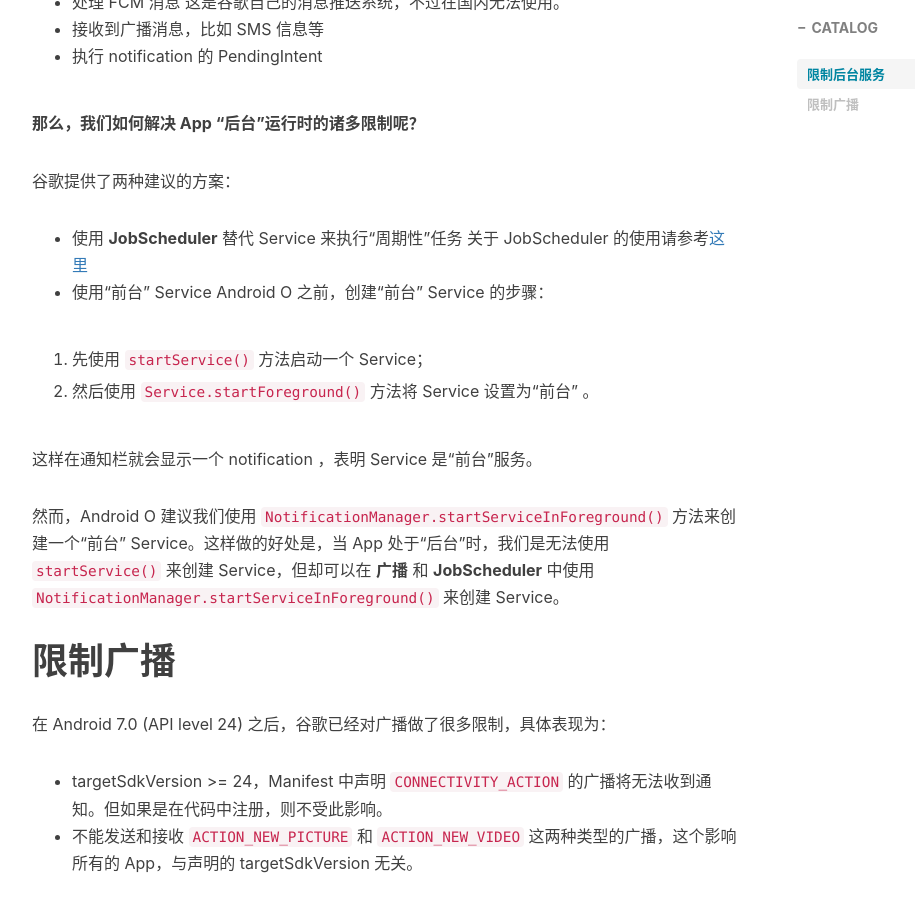
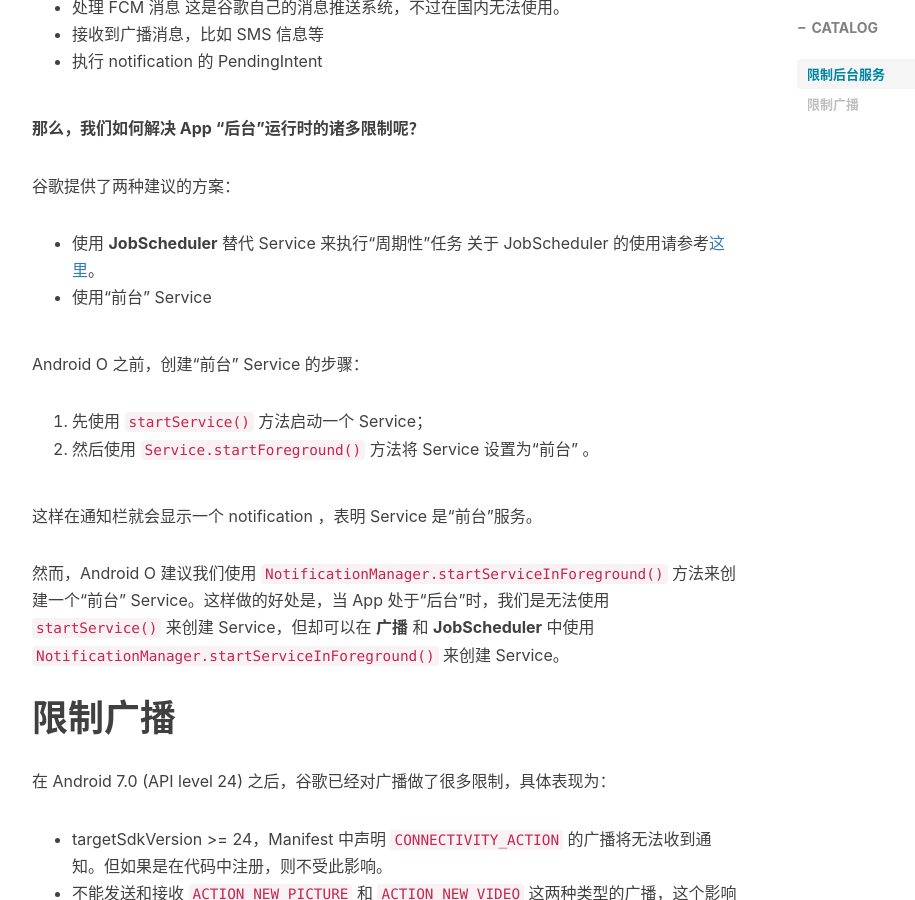
Before and after one commit to hiphonezhu/hiphonezhu.github.io, a Jekyll site: the page built from _posts/2017-03-29-Android O-Background Execution Limits.markdown, in a window 1280 px wide and 900 px high, scrolled down 1422 px. Shown: the whole window, without its empty margins (233-1148 px from the left). Built offline with Jekyll 4.4.1, drawn with Linux system fonts in a browser that asks for light colours; nearby versions of some CDN libraries; comment, search, counter and statistics services are not loaded.

Commit message:
修改格式。

```diff
--- a/_posts/2017-03-29-Android O-Background Execution Limits.markdown
+++ b/_posts/2017-03-29-Android O-Background Execution Limits.markdown
@@ -18,6 +18,7 @@ tags:
 
  - 限制后台服务
 当我们的程序处于“空闲”状态，“后台服务”会被限制执行，但是这不影响“前台服务”。
+
  - 限制广播
 程序不能在Manifest中注册“限制性”广播，但仍然可以动态的去注册。
 
@@ -48,12 +49,12 @@ tags:
 谷歌提供了两种建议的方案：
 
  - 使用 **JobScheduler** 替代 Service 来执行“周期性”任务
-关于 JobScheduler 的使用请参考[这里](http://blog.csdn.net/bboyfeiyu/article/details/44809395)
-- 使用“前台” Service
+关于 JobScheduler 的使用请参考[这里](http://blog.csdn.net/bboyfeiyu/article/details/44809395)。
+ - 使用“前台” Service
+
 Android O 之前，创建“前台” Service 的步骤：
 
  1. 先使用 `startService()` 方法启动一个 Service；
-
  2. 然后使用 `Service.startForeground()` 方法将 Service 设置为“前台” 。
 
 这样在通知栏就会显示一个 notification ，表明 Service 是“前台”服务。
@@ -72,7 +73,7 @@ Android O 之前，创建“前台” Service 的步骤：
 **举个例子：**
 
  -  如果有 App 安装了新版本，那么`ACTION_PACKAGE_REPLACED`将会发送给所有注册了此广播的 App，而不是某一个指定的 App，所以我们称它为 “implicit”。
- -  而 `ACTION_MY_PACKAGE_REPLACED`只会发送给指定的 App，所以称它为“explicit”。
+ -   而 `ACTION_MY_PACKAGE_REPLACED`只会发送给指定的 App，所以称它为“explicit”。
 
 **具体限制表现为：**
 
```
